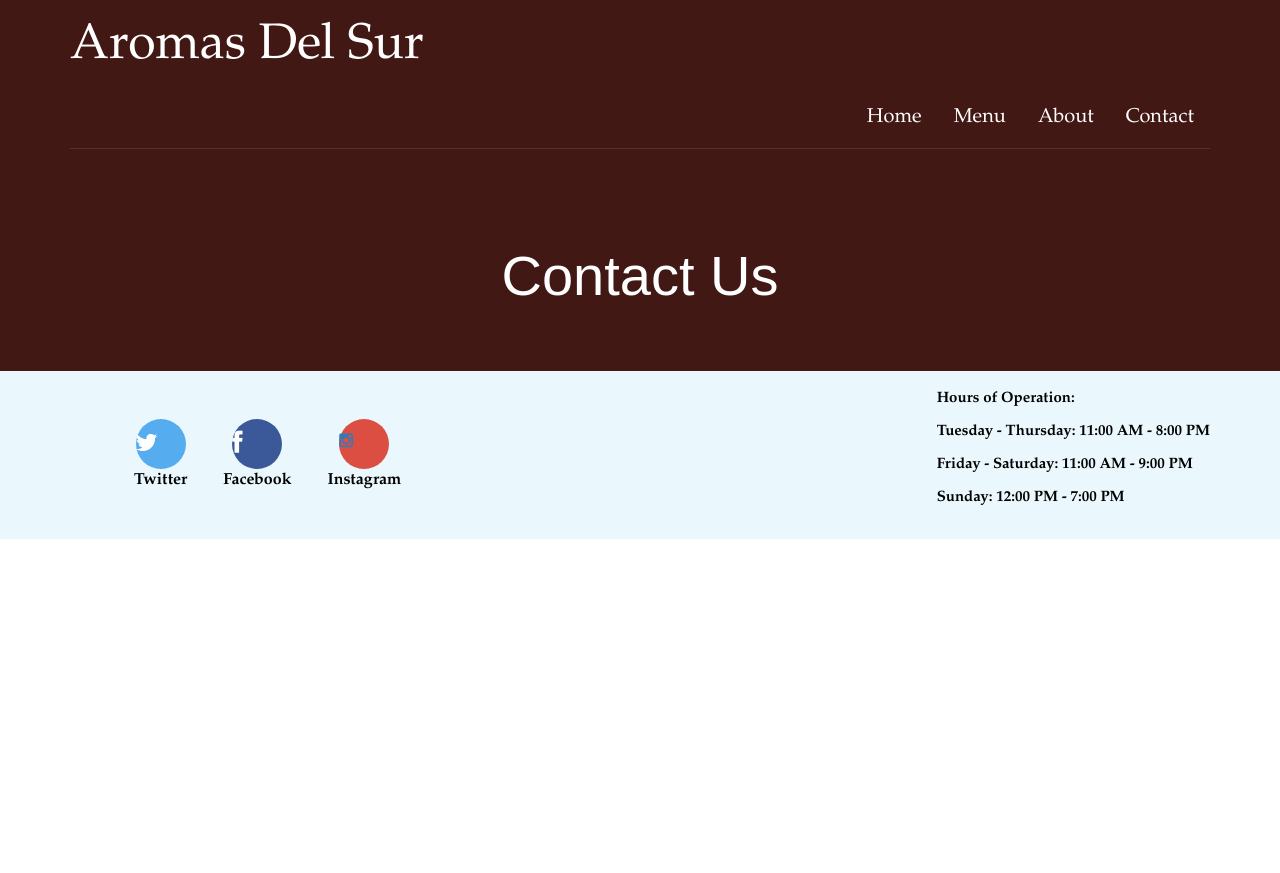
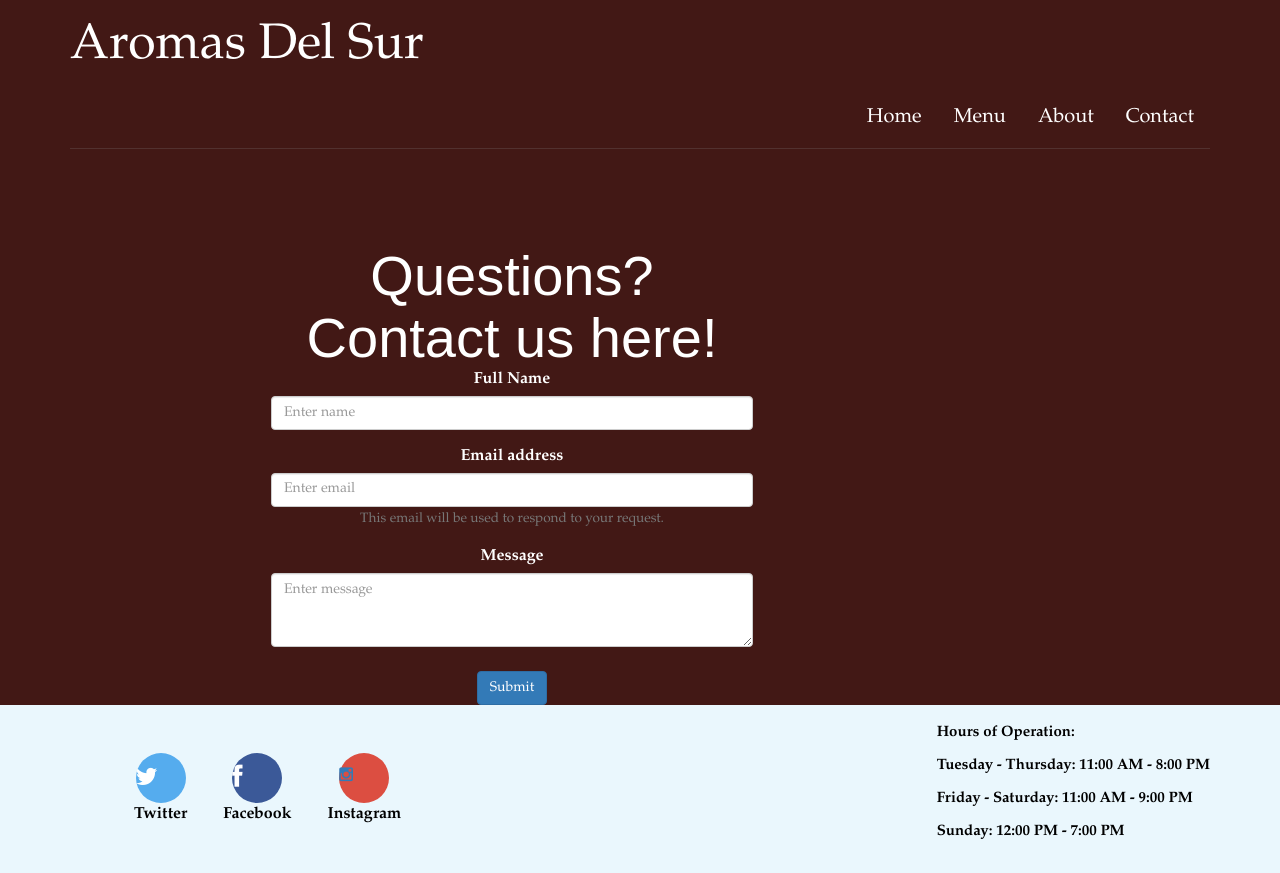
Before and after one commit to cmgoewert/aromasdelsur, a plain HTML site: page contact.html in a window 1280 px wide. Before the commit the page ends 800 px from the top, so only its background shows below. Drawn offline with Linux system fonts and the light colour scheme; a web font is replaced by a local one.

Commit message:
added form for contact

```diff
--- a/contact.html
+++ b/contact.html
@@ -16,11 +16,6 @@
 
 </head>
 <body>
-        <script src="https://www.gstatic.com/firebasejs/4.12.1/firebase.js"></script>
-        <script src="js/jquery-1.11.1.min.js"></script>
-        <script src="js/FirebaseDB.js"></script>
-        <script src="js/bootstrap.js"></script>
-
             <div data-vide-bg="video/cook">
                 <!-- banner -->
                 <div class="banner">
@@ -47,7 +42,30 @@
                             <div class="clearfix"> </div>
                         </div>
                         <div class="banner-info">
-                            <h2>Contact Us</h2>
+                            <!-- CONTACT SECTION -->
+                                <div class="mt-4 col-md-12" name="contact" id="contactSection">
+                                    <div class="col-md-8 mx-auto">
+                                    <form id="contactForm">
+                                    <h2 class="pt-4 text-white text-center">Questions? Contact us here!</h2>
+                                    <div class="form-group">
+                                        <label for="nameInput">Full Name</label>
+                                        <input type="text" class="form-control" id="nameInput" placeholder="Enter name">
+                                    </div>
+                                    <div class="form-group">
+                                        <label for="emailInput">Email address</label>
+                                        <input type="email" class="form-control" id="emailInput" aria-describedby="emailHelp" placeholder="Enter email">
+                                        <small id="emailHelp" class="form-text text-muted">This email will be used to respond to your request.</small>
+                                    </div>
+                                    <div class="form-group">
+                                        <label for="messageInput">Message</label>
+                                        <textarea type="text" rows="3" class="form-control" id="messageInput" placeholder="Enter message"></textarea>
+                                        </div>
+                                        <p class="pt-4 text-center text-green" id="contactConfirmation">Request sent! You will be contacted shortly.</p>
+                                    <button type="submit" class="btn btn-primary">Submit</button>
+
+                                    </form>
+                                </div>
+                                </div>
                         </div>
                   </div>
 
@@ -77,5 +95,12 @@
 
 
                   <!-- //footer -->
+
+
+        <script src="https://www.gstatic.com/firebasejs/4.12.1/firebase.js"></script>
+        <script src="js/jquery-1.11.1.min.js"></script>
+        <script src="js/bootstrap.js"></script>
+        <script src="js/FirebaseDB.js"></script>
+        <script src="js/mainScripts.js"></script>
 </body>
 </html>
--- a/css/style.css
+++ b/css/style.css
@@ -11,6 +11,22 @@ body a {
       font-size: 100%;
       font-family: Palatino;
   }
+
+  #contactConfirmation {
+    visibility: hidden;
+    color: green;
+  }
+
+  #contactSection {
+    border-top-left-radius: 25px;
+    border-top-right-radius: 25px;
+    margin-bottom: 0em;
+  }
+
+  #contactSection label{
+    color: white;
+  }
+
   /*-- background banner  --*/
   .banner{
       background: #421815;
--- /dev/null
+++ b/js/mainScripts.js
@@ -0,0 +1,24 @@
+$('#contactForm').submit(function () {
+    sendEmail();
+    return false;
+   });
+
+
+function sendEmail() {
+    var email = document.getElementById("emailInput").value;
+    var name = document.getElementById("nameInput").value;
+    var message = document.getElementById("messageInput").value;
+    document.getElementById("contactConfirmation").style.visibility = "visible";
+
+    console.log(email + name + message);
+
+    // messages.push({
+    //     from: email,
+    //     name: name,
+    //     text: message
+    // });
+
+    // console.log(messages);
+    // setMessages(messages);
+
+}
```
Also changed, not shown: index.html (+1 -0 lines).
